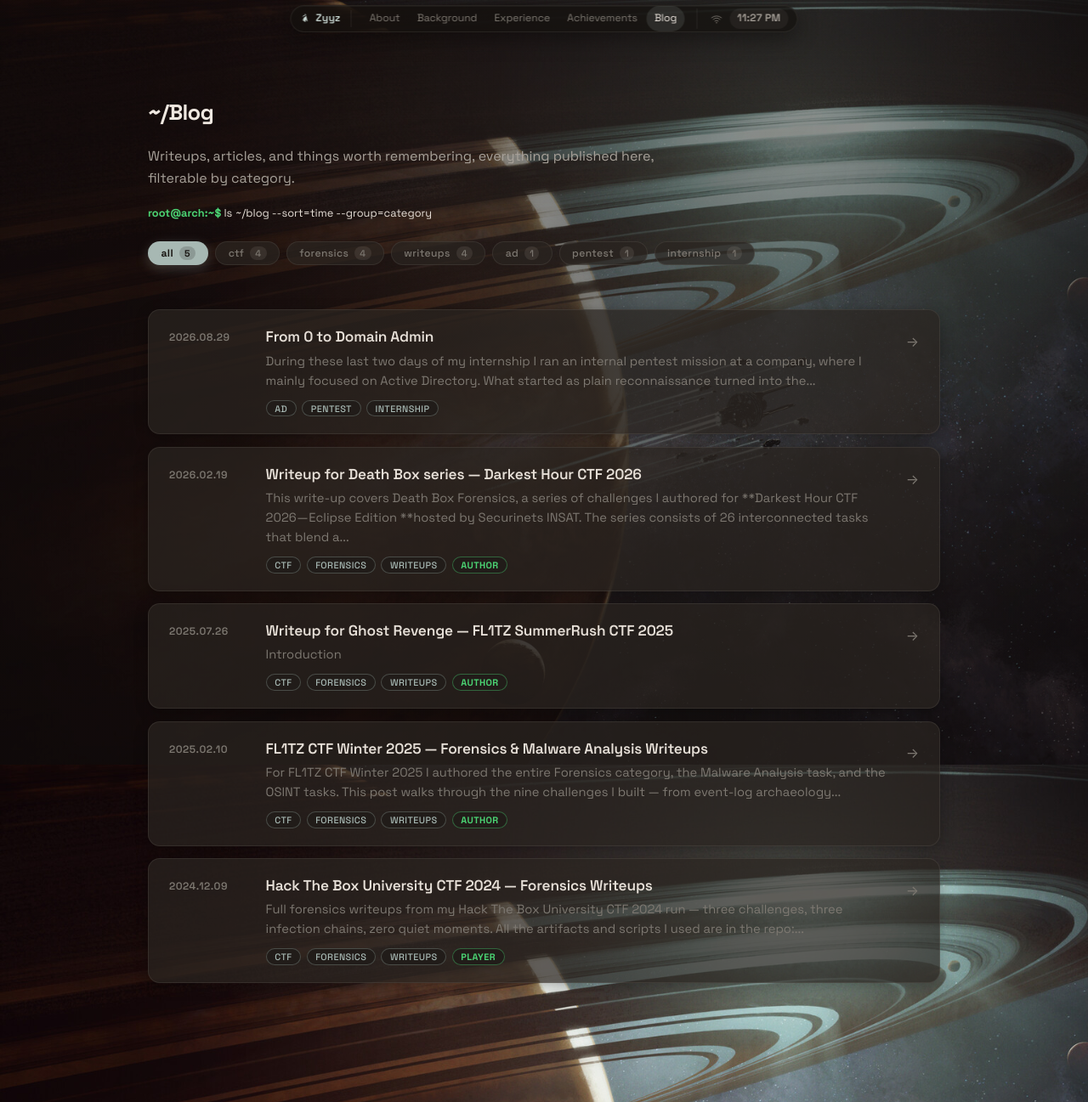
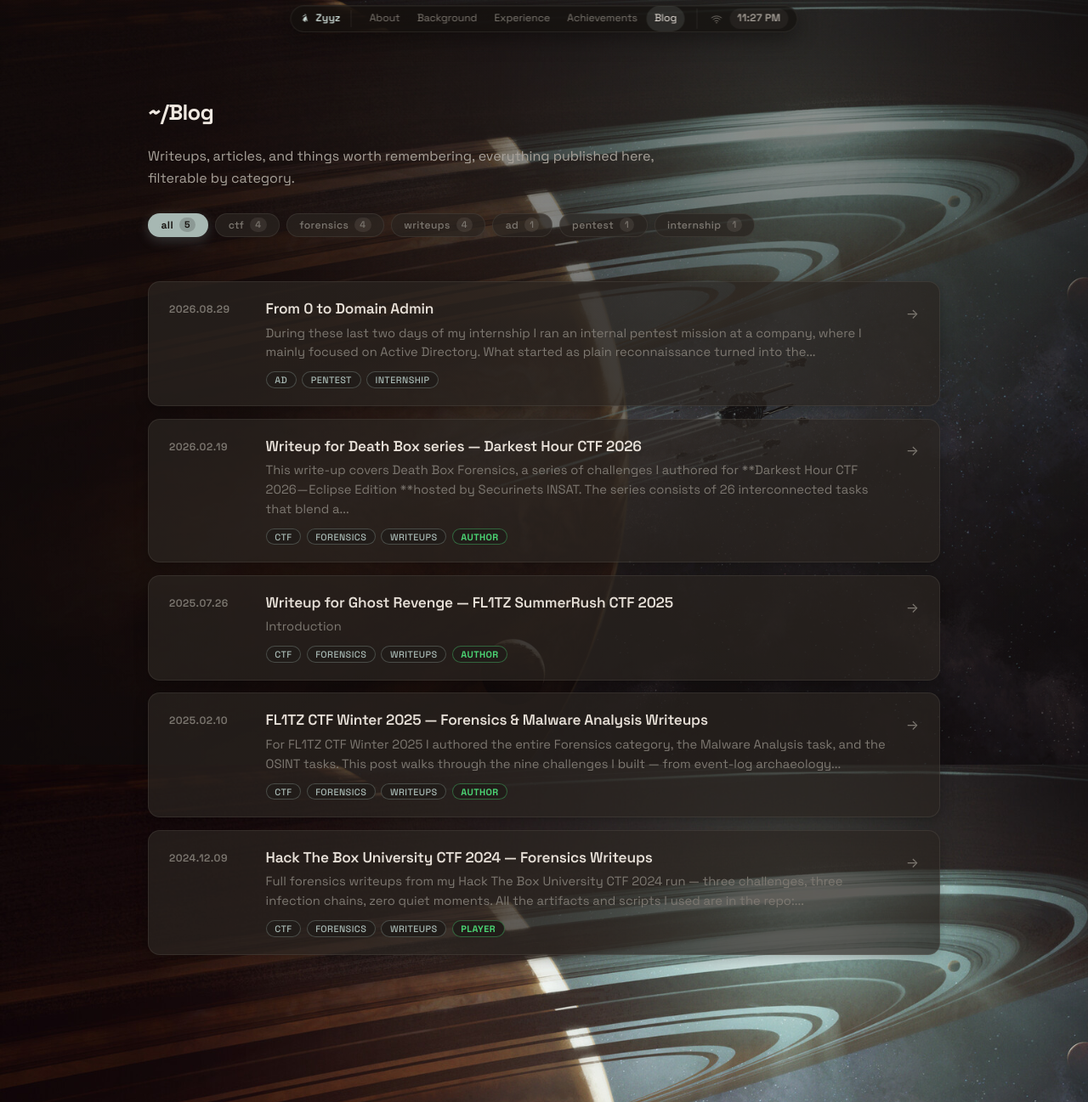
Before and after one commit to 0xZyyz/0xZyyz.github.io, a Jekyll site: the page built from blog/index.html, in a window 1280 px wide. Shown: the whole page at 85% size. Built offline with Jekyll 4.4.1, drawn with Linux system fonts in a browser that asks for light colours.

Commit message:
Remove blog command line

```diff
--- a/blog/index.html
+++ b/blog/index.html
@@ -9,8 +9,6 @@ permalink: /blog/
   <section id="blog" class="section">
     <h2 class="section__title">~/Blog</h2>
     <p class="section__lede">Writeups, articles, and things worth remembering, everything published here, filterable by category.</p>
-
-    <p class="blog-cmd" aria-hidden="true"><span class="nf-prompt">root@arch:~$ </span><span class="nf-cmd-inline--plain">ls ~/blog --sort=time --group=category</span></p>
 
     {% assign blog_cats = "" | split: "," %}
     {% for c in site.blog_categories %}{% assign blog_cats = blog_cats | push: c %}{% endfor %}
```
